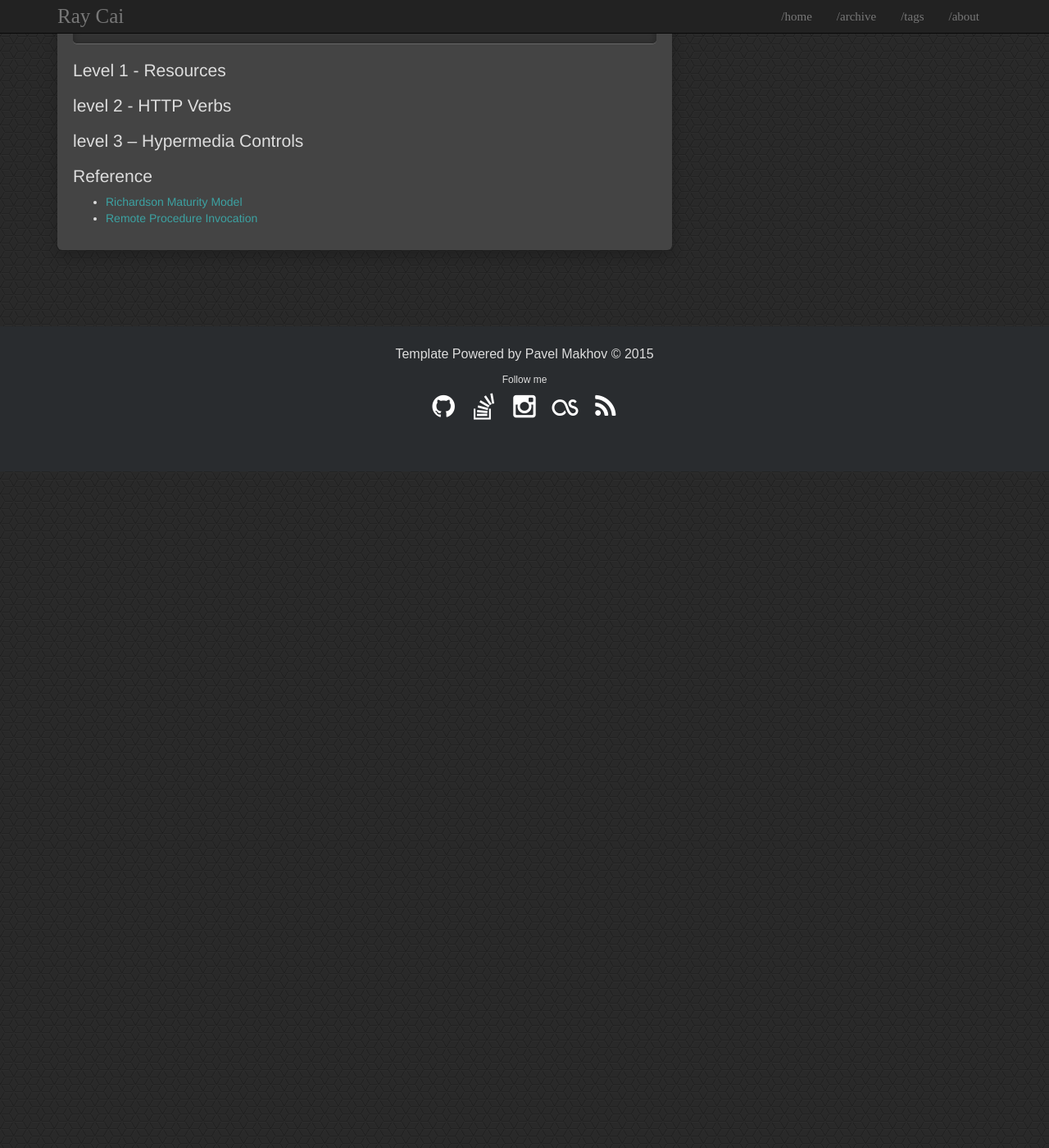
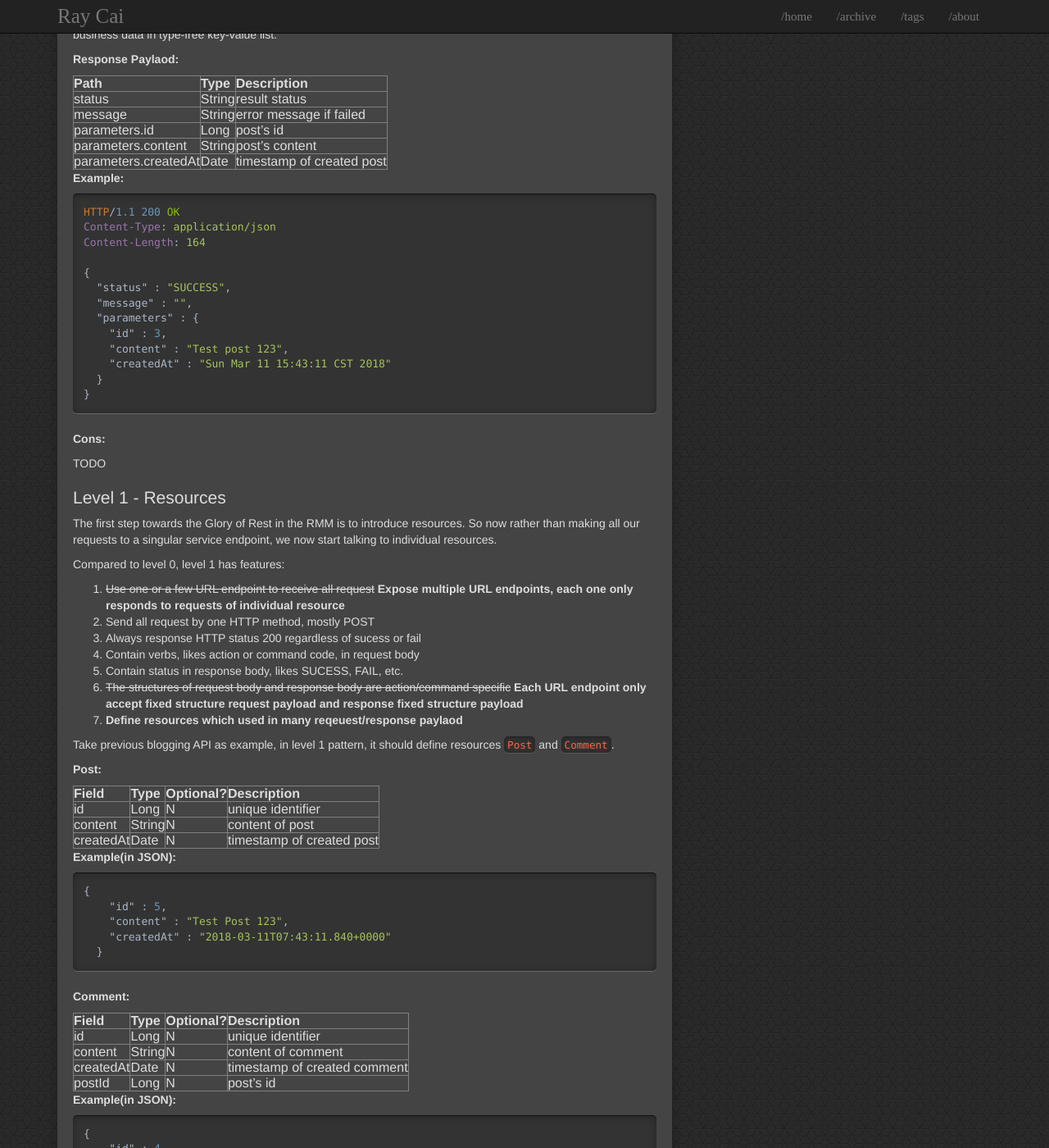
Before and after one commit to rscai/rscai.github.io, a Jekyll site: the page built from _posts/2018-02-28-Richardson-Maturity-Model.md, in a window 1280 px wide and 1400 px high, scrolled down 1287 px. Shown: the whole window at 82% size. Built offline with Jekyll 4.4.1, drawn with Linux system fonts in a browser that asks for light colours; a script that is not in the unit is left out; before the commit the page ends 1862 px from its top, so only the background shows below that; some of the changed text lies outside the part shown.

Commit message:
update REST and SDLC

````diff
--- a/_posts/2018-02-28-Richardson-Maturity-Model.md
+++ b/_posts/2018-02-28-Richardson-Maturity-Model.md
@@ -30,38 +30,200 @@ For example, here is a set of API of blogging service. It should handle two doma
 
 On level 0 API desgin, it exposes one URL endpoint to receive all request, and only uses HTTP method **POST**.
 
-```HTTP
-POST /api/level0/operation HTTP/1.1
-```
-
 Because it uses one URL endpoint to receive all request, it is not able to determine operation type by URL or HTTP method. Therefore it has to provide operation, action or command code in request body. And per business requirement, the parameters are different among operation/action/command. Considering of code simplification, it usually defines a generic structure to contain various parameters, likes type-free key-value list.
 
-```json
+**Request Payload:**
+Path|Type|Description
+----|----|-----------
+command|String|must be 'createPost'
+parameters.content|String|content of post
+
+**Example:**
+
+```http
+POST /api/level0/operation HTTP/1.1
+Content-Type: application/json;charset=UTF-8
+Accept: application/json
+Host: localhost:8080
+Content-Length: 86
+
 {
-    "command": "createPost",
-    "parameters": {
-        "content": "Test post 123"
-    }
+  "command" : "createPost",
+  "parameters" : {
+    "content" : "Test post 123"
+  }
 }
 ```
 
 In response, it does not use HTTP status. Therefore it has to provide status code in response body, and wrapper business data in type-free key-value list.
 
-```json
+**Response Paylaod:**
+
+Path|Type|Description
+----|----|-----------
+status|String|result status
+message|String|error message if failed
+parameters.id|Long|post's id
+parameters.content|String|post's content
+parameters.createdAt|Date|timestamp of created post
+
+**Example:**
+
+```http
+HTTP/1.1 200 OK
+Content-Type: application/json
+Content-Length: 164
+
 {
-    "status": "SUCCESS",
-    "message": "",
-    "parameters": {
-        "id": 1,
-        "content": "Test post 123",
-        "createdAt": "Mon Mar 05 22:20:50 CST 2018"
-    }
+  "status" : "SUCCESS",
+  "message" : "",
+  "parameters" : {
+    "id" : 3,
+    "content" : "Test post 123",
+    "createdAt" : "Sun Mar 11 15:43:11 CST 2018"
+  }
 }
 ```
 
+**Cons:**
+
+TODO
+
 ## Level 1 - Resources
 
+The first step towards the Glory of Rest in the RMM is to introduce resources. So now rather than making all our requests to a singular service endpoint, we now start talking to individual resources.
+
+Compared to level 0, level 1 has features:
+
+1. ~~Use one or a few URL endpoint to receive all request~~ **Expose multiple URL endpoints, each one only responds to requests of individual resource**
+2. Send all request by one HTTP method, mostly POST
+3. Always response HTTP status 200 regardless of sucess or fail
+4. Contain verbs, likes action or command code, in request body
+5. Contain status in response body, likes SUCESS, FAIL, etc.
+6. ~~The structures of request body and response body are action/command specific~~ **Each URL endpoint only accept fixed structure request payload and response fixed structure payload**
+7. **Define resources which used in many reqeuest/response paylaod**
+
+Take previous blogging API as example, in level 1 pattern, it should define resources `Post` and `Comment`.
+
+**Post:**
+
+Field|Type|Optional?|Description
+-----|----|---------|-----------
+id|Long|N|unique identifier
+content|String|N|content of post
+createdAt|Date|N|timestamp of created post
+
+**Example(in JSON):**
+
+```json
+{
+    "id" : 5,
+    "content" : "Test Post 123",
+    "createdAt" : "2018-03-11T07:43:11.840+0000"
+  }
+```
+
+**Comment:**
+
+Field|Type|Optional?|Description
+-----|----|---------|-----------
+id|Long|N|unique identifier
+content|String|N|content of comment
+createdAt|Date|N|timestamp of created comment
+postId|Long|N|post's id
+
+**Example(in JSON):**
+
+```json
+{
+    "id" : 4,
+    "content" : "Test Comment 123",
+    "createdAt" : "2018-03-11T07:43:11.705+0000",
+    "post" : {
+      "id" : 1,
+      "content" : "Test Post 1",
+      "createdAt" : "2018-03-11T07:43:11.524+0000"
+    }
+  }
+```
+
+It exposes individual URL endpoint for each resource. And because each URL endpoint only accept request of one resource, therefore it is able to add strict constraint on request payload.
+Take resource `Post` as example, it exposes URL endpoint `/api/level1/post` to accept all `Post` related request. And define constraint on request payload by using resource `Post` definition.
+
+**Request Payload:**
+
+Path|Type|Description
+----|----|-----------
+command|String|must be 'createPost'
+data|Post|post
+
+**Example:**
+
+```http
+POST /api/level1/post HTTP/1.1
+Content-Type: application/json
+Accept: application/json
+Host: localhost:8080
+Content-Length: 117
+
+{
+  "command" : "create",
+  "data" : {
+    "id" : null,
+    "content" : "Test Post 123",
+    "createdAt" : null
+  }
+}
+```
+
+Correspondingly, the struct of response payload is fixed too.
+
+**Response Payload:**
+Path|Type|Description
+----|----|-----------
+status|String|result status
+message|String|error message if failed
+data|Post|post
+
+**Example:**
+
+```http
+HTTP/1.1 200 OK
+Content-Type: application/json;charset=UTF-8
+Content-Length: 160
+
+{
+  "status" : "SUCCESS",
+  "message" : null,
+  "data" : {
+    "id" : 5,
+    "content" : "Test Post 123",
+    "createdAt" : "2018-03-11T07:43:11.840+0000"
+  }
+}
+```
+
+**Cons:**
+
+TODO
+
 ## level 2 - HTTP Verbs
+
+It uses HTTP POST verbs for interactions in level 0 and 1. At these levels it doesn't make much difference, they are both being used as tunneling mechanisms allowing you to tunnel your interactions through HTTP. Level 2 moves away from this, using the HTTP verbs as closely as possible to how they are used in HTTP itself.
+
+Compared to level, level 2 has features:
+
+1. Expose multiple URL endpoints, each one only responds to requests of individual resource
+2. ~~Send all request by one HTTP method, mostly POST~~
+3. ~~Always response HTTP status 200 regardless of sucess or fail~~
+4. ~~Contain verbs, likes action or command code, in request body~~
+5. ~~Contain status in response body, likes SUCESS, FAIL, etc.~~
+6. Each URL endpoint only accept fixed structure request payload and response fixed structure payload
+7. Define resources which used in many reqeuest/response paylaod
+
+**CRUD**
+
+**HTTP Verbs**
 
 ## level 3 -- Hypermedia Controls
 
````
Also changed, not shown: _posts/2018-03-14-Mock-Oracle-Database-by-Docker.md (+1 -1 lines), _posts/cn/2018-03-17-Free-SDLC-Tools-for-Personal-Public-Project.ZH_CN.md (added, +224 -0 lines).
